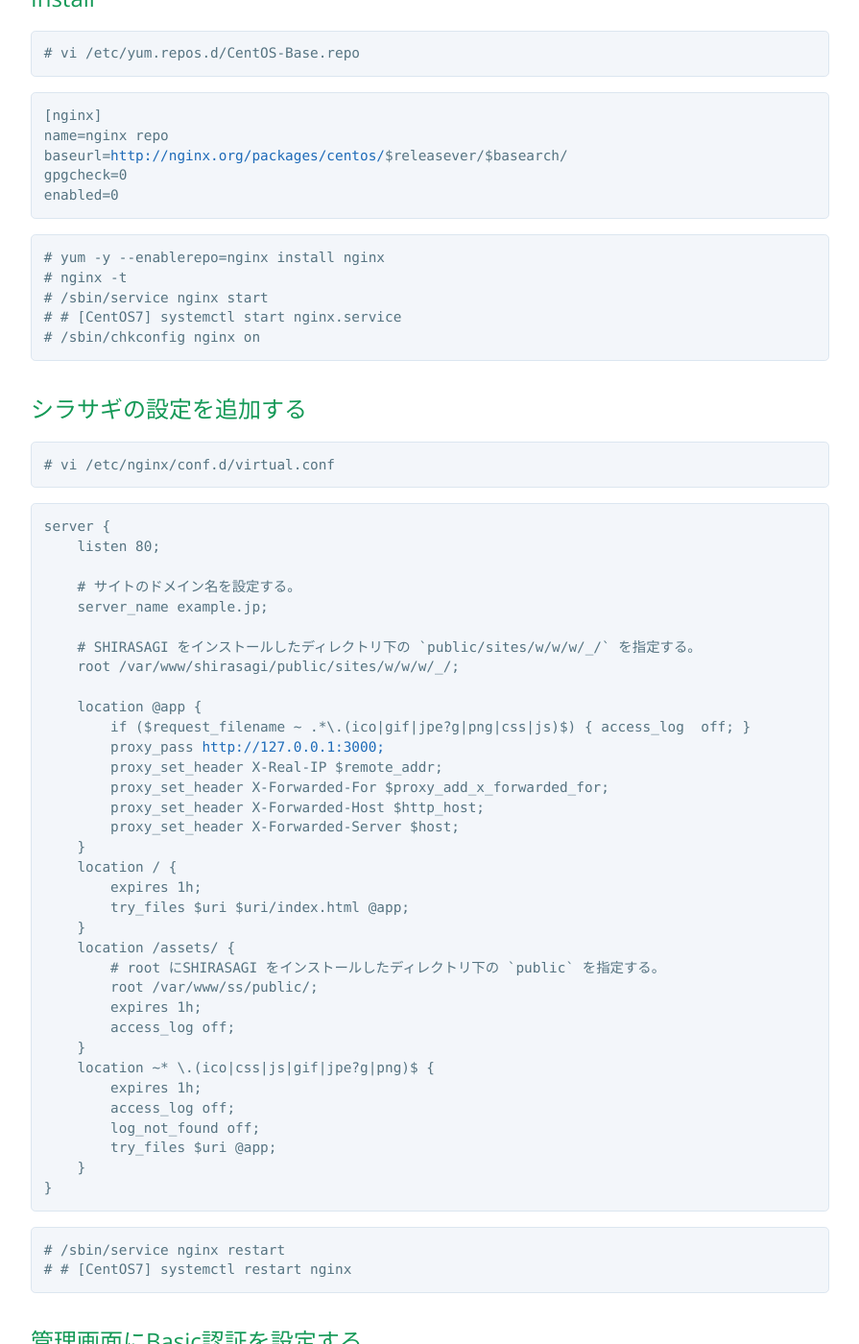
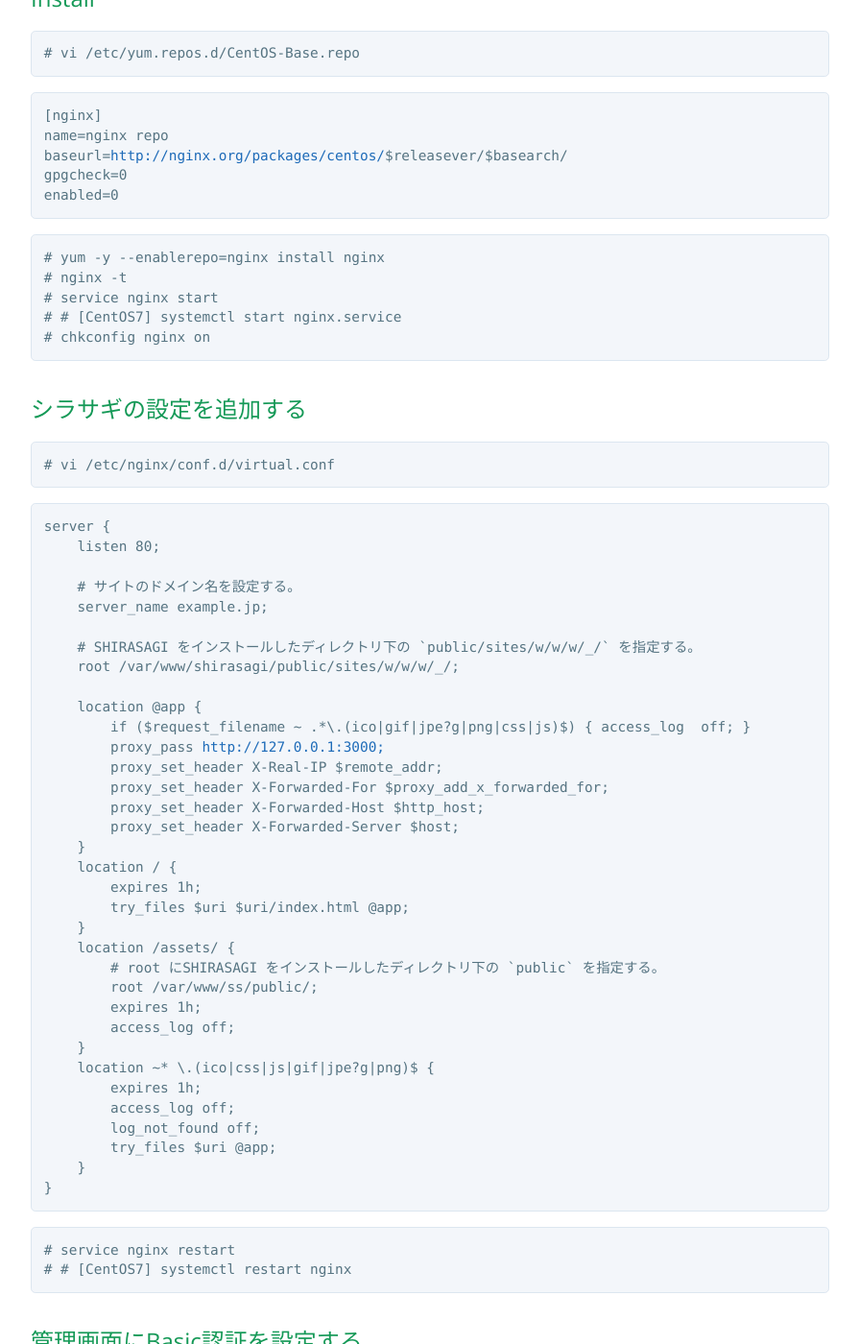
Before and after one commit to shirasagi/shirasagi.github.io, a Jekyll site: the page built from installation/nginx.md, in a window 1280 px wide and 1400 px high, scrolled down 372 px. Shown: the whole window at 96% size, without its empty margins (192-1087 px from the left). Built offline with Jekyll 4.4.1, drawn with Linux system fonts in a browser that asks for light colours; nearby versions of some CDN libraries; Markdown is read by kramdown in place of the engine named in the settings.

Commit message:
remove command directory

````diff
--- a/installation/nginx.md
+++ b/installation/nginx.md
@@ -20,9 +20,9 @@ enabled=0
 ```
 # yum -y --enablerepo=nginx install nginx
 # nginx -t
-# /sbin/service nginx start
+# service nginx start
 # # [CentOS7] systemctl start nginx.service
-# /sbin/chkconfig nginx on
+# chkconfig nginx on
 ```
 
 ## シラサギの設定を追加する
@@ -69,7 +69,7 @@ server {
 ```
 
 ```
-# /sbin/service nginx restart
+# service nginx restart
 # # [CentOS7] systemctl restart nginx
 ```
 
````
